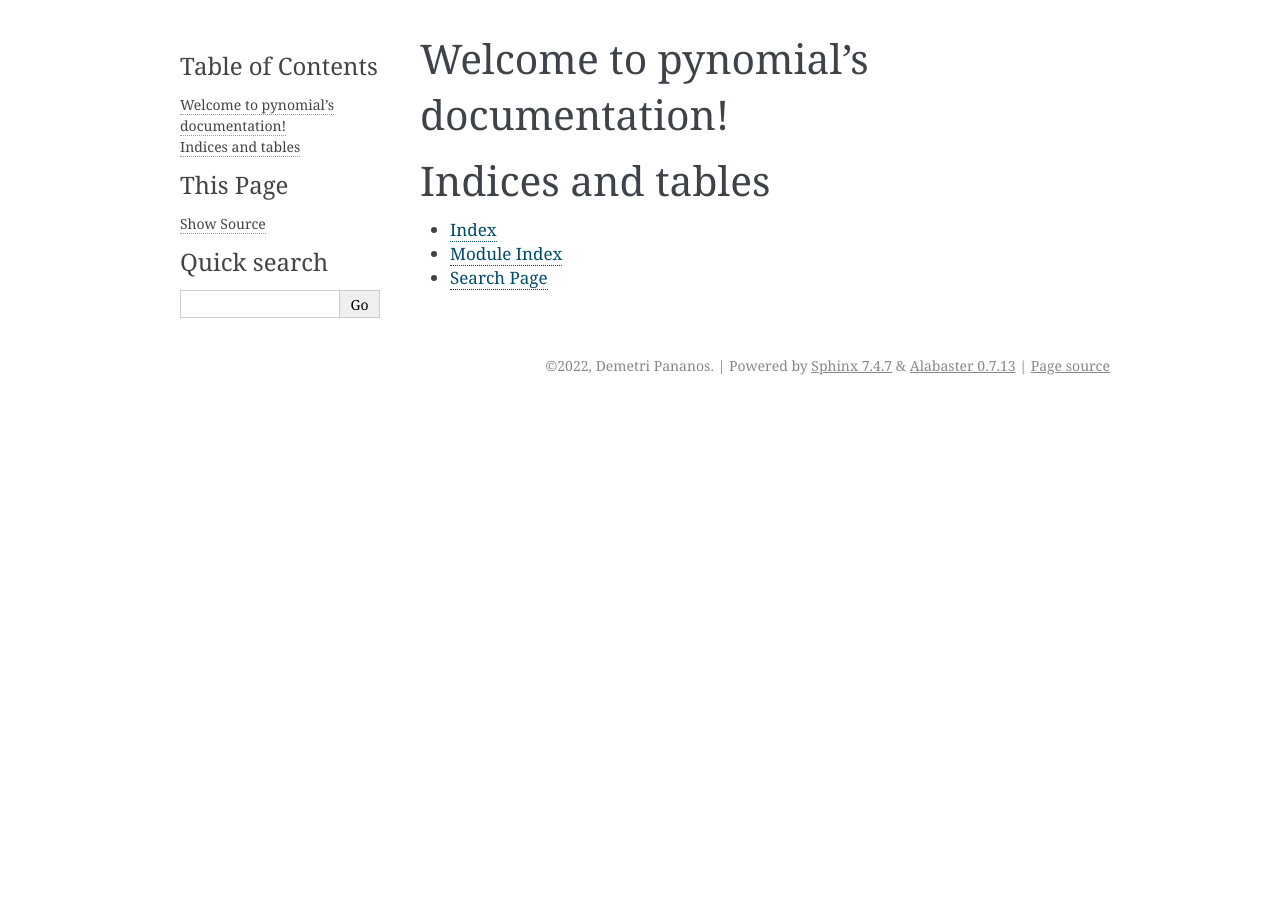
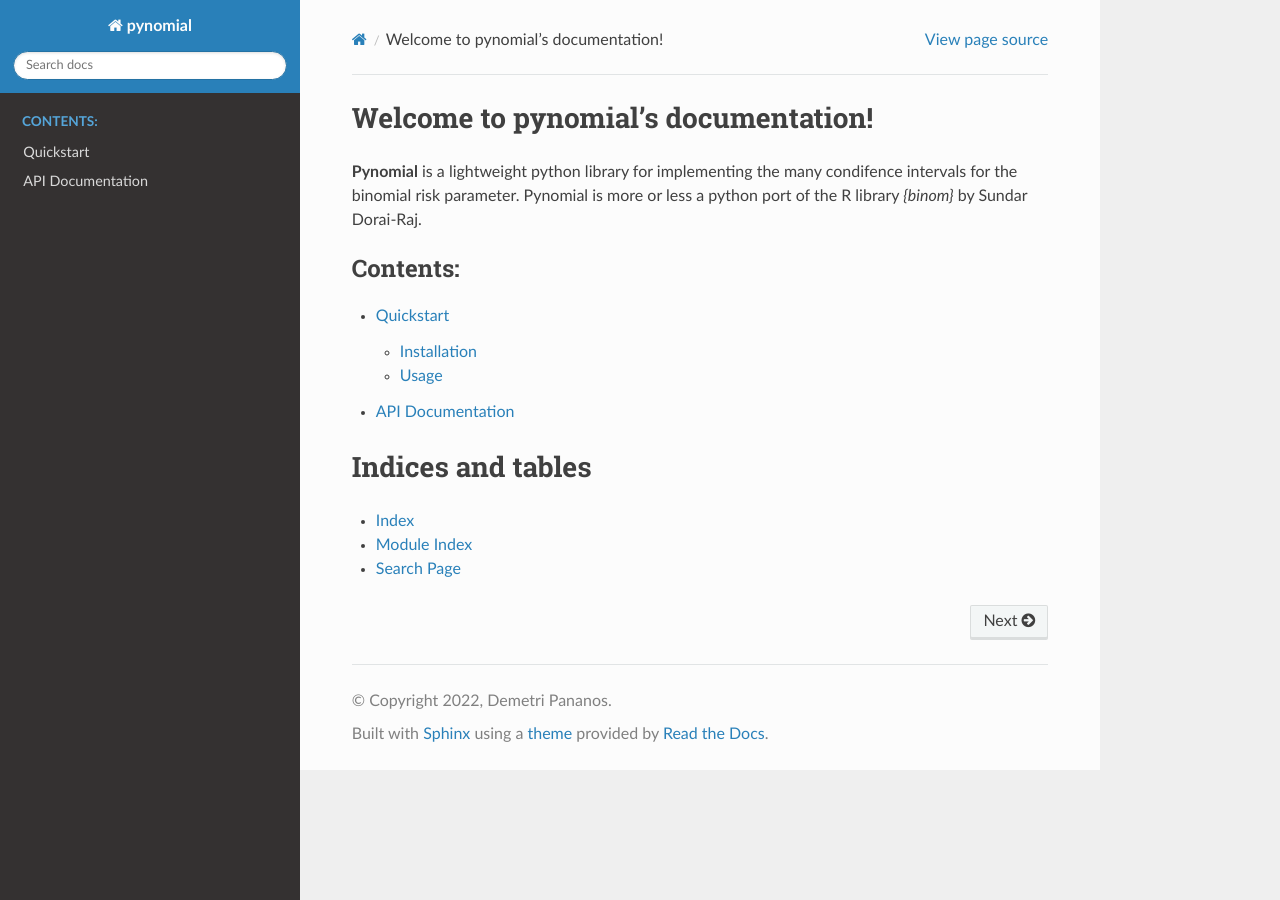
Before and after one commit to Dpananos/pynomial, a Sphinx documentation site: the page built from docs/index.rst, in a window 1280 px wide. Built offline with Sphinx 7.4.7 and the Read the Docs theme 2.0.0, drawn with Linux system fonts in a browser that asks for light colours.

Commit message:
adds documentation

```diff
--- /dev/null
+++ b/docs/apidocs.rst
@@ -0,0 +1,5 @@
+API Documentation
+=================
+
+.. automodule:: pynomial.intervals
+   :members:
--- a/docs/conf.py
+++ b/docs/conf.py
@@ -13,6 +13,7 @@
 # import os
 # import sys
 # sys.path.insert(0, os.path.abspath('.'))
+import sphinx_rtd_theme
 
 
 # -- Project information -----------------------------------------------------
@@ -47,7 +48,8 @@ exclude_patterns = ['_build', 'Thumbs.db', '.DS_Store']
 # The theme to use for HTML and HTML Help pages.  See the documentation for
 # a list of builtin themes.
 #
-html_theme = 'alabaster'
+html_theme = 'sphinx_rtd_theme'
+html_theme_path = [sphinx_rtd_theme.get_html_theme_path()]
 
 # Add any paths that contain custom static files (such as style sheets) here,
 # relative to this directory. They are copied after the builtin static files,
@@ -56,3 +58,7 @@ html_static_path = ['_static']
 
 # Other options
 # extensions = ['myst_parser']
+extensions = [ 'sphinx.ext.autodoc',
+               'sphinx.ext.doctest',
+               'sphinx.ext.intersphinx'
+              ]
--- a/docs/index.rst
+++ b/docs/index.rst
@@ -6,11 +6,15 @@
 Welcome to pynomial's documentation!
 ====================================
 
+**Pynomial** is a lightweight python library for implementing the many condifence intervals for the binomial risk parameter. Pynomial is more or less a python port of the R library *{binom}* by Sundar Dorai-Raj.
+
+
 .. toctree::
    :maxdepth: 2
    :caption: Contents:
 
-
+   quickstart
+   apidocs
 
 Indices and tables
 ==================
```
Also changed, not shown: docs/quickstart.rst (added, +54 -0 lines).
